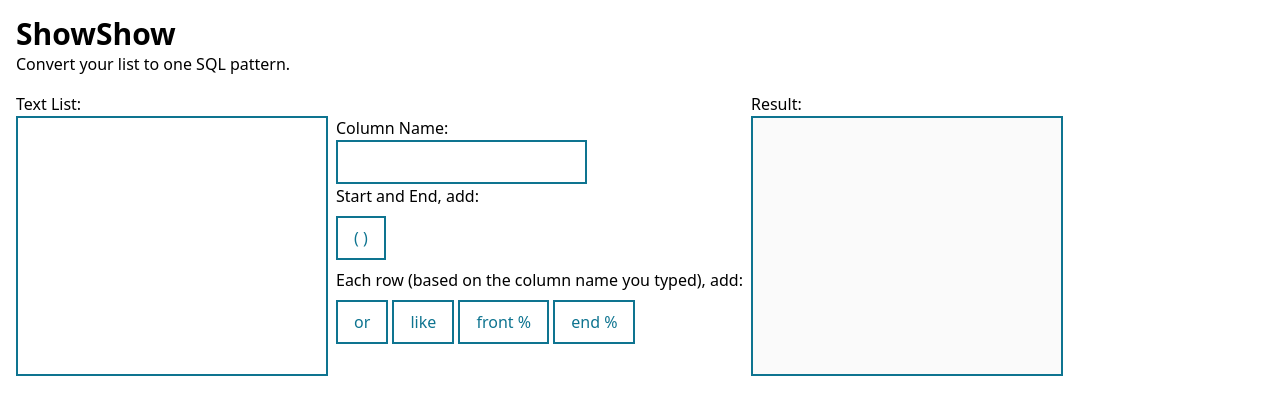
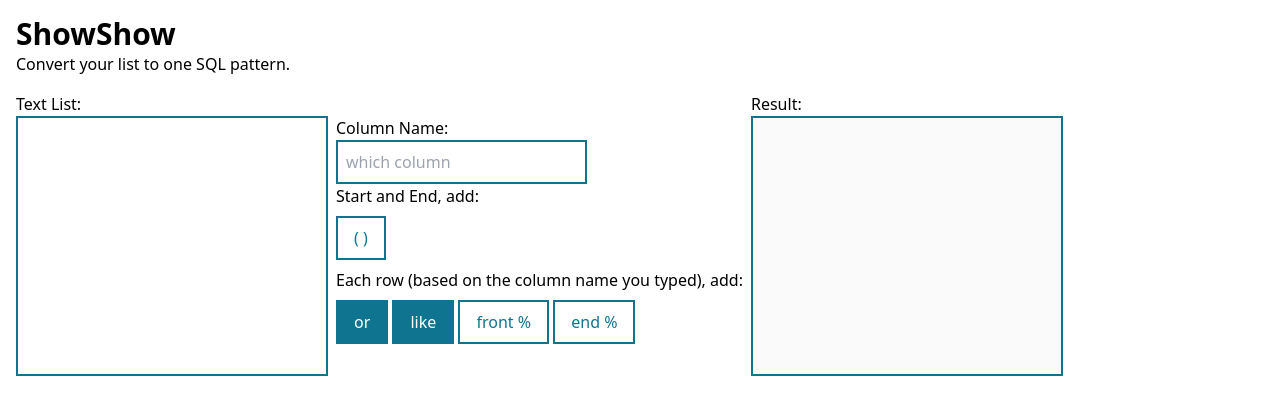
Before and after one commit to chochinlu/showshow, a SvelteKit app: page / in a window 1280 px wide. Shown: the top 414 px of the page. Built offline with nearby package versions, Linux system fonts and the light colour scheme.

Commit message:
add reactive feature

```diff
--- a/src/components/Button.svelte
+++ b/src/components/Button.svelte
@@ -1,4 +1,10 @@
-<button
-	class="px-4 py-2 border-2 border-cyan-700 hover:bg-cyan-700  text-cyan-700 hover:text-white">
-	<slot></slot>
+<script>
+	export let selected = false;
+	$: moreStyle = selected
+		? 'text-white bg-cyan-700'
+		: 'hover:bg-cyan-700 text-cyan-700 hover:text-white';
+</script>
+
+<button {selected} class="px-4 py-2 border-2 border-cyan-700 {moreStyle}">
+	<slot />
 </button>
--- a/src/routes/+page.svelte
+++ b/src/routes/+page.svelte
@@ -2,8 +2,15 @@
 	import Button from '../components/Button.svelte';
 	import TextList from '../components/TextList.svelte';
 
+	let columnName = '';
+
 	let sourceValue = '';
+
 	$: targetValue = sourceValue
+		.split('\n')
+		.filter((s) => s.length !== 0)
+		.map((s) => `${columnName} like '${s}'`)
+		.join('\n');
 </script>
 
 <h1 class="text-3xl font-bold">ShowShow</h1>
@@ -16,12 +23,17 @@
 
 	<div class="mb-2 mx-2 pt-6">
 		<p>Column Name:</p>
-		<div><input class="p-2 border-2 border-cyan-700" /></div>
+		<div>
+			<input
+				class="p-2 border-2 border-cyan-700"
+				bind:value={columnName}
+				placeholder="which column" />
+		</div>
 		<p class="mb-2">Start and End, add:</p>
 		<Button>( )</Button>
 		<p class="my-2">Each row (based on the column name you typed), add:</p>
-		<Button>or</Button>
-		<Button>like</Button>
+		<Button selected={true}>or</Button>
+		<Button selected={true}>like</Button>
 		<Button>front %</Button>
 		<Button>end %</Button>
 	</div>
```
